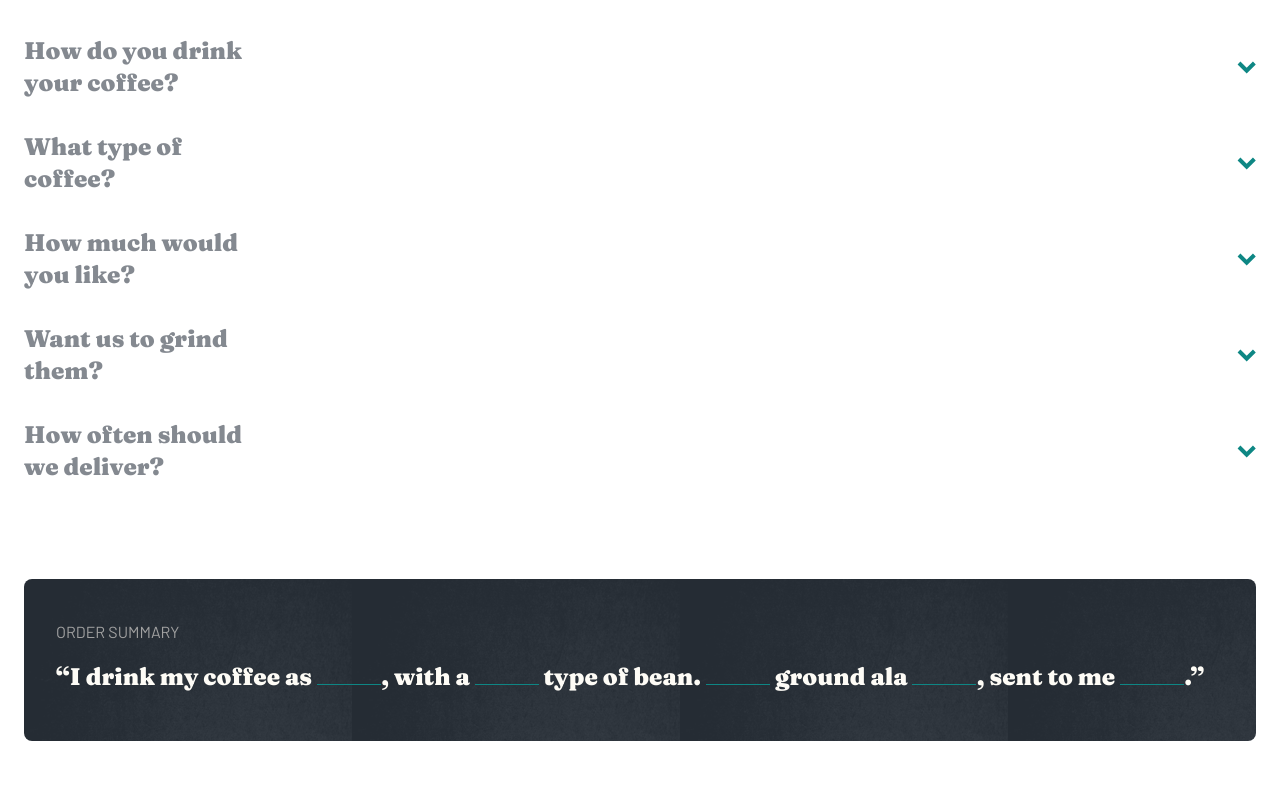
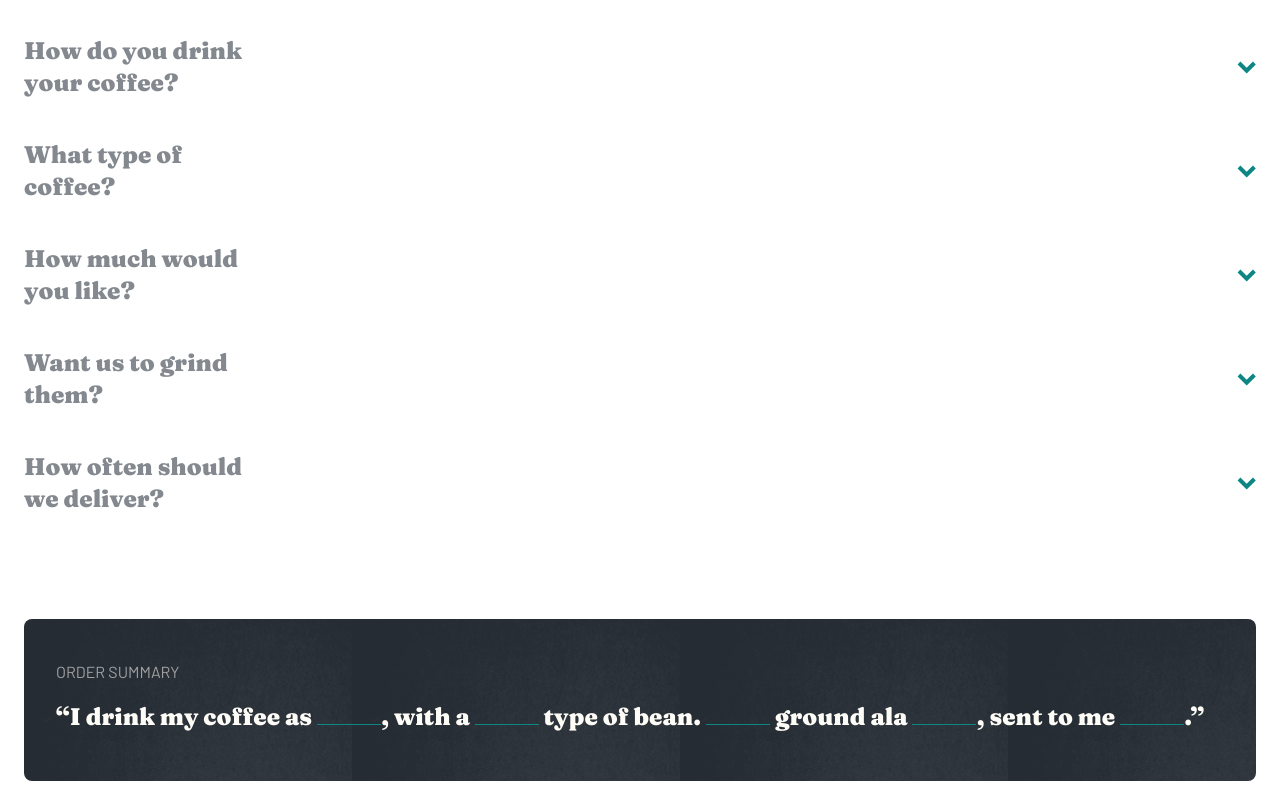
Before and after one commit to SuhasPatnaik/coffeeroasters-subscription-site, a React (Vite) app: page /subscribe in a window 1280 px wide. Shown: the part 1540-2343 px from the top of the page. Built offline with nearby package versions, Linux system fonts and the light colour scheme.

Commit message:
Subtle border animation on Accordion hover added

```diff
--- a/src/components/subscribe/Accordion.tsx
+++ b/src/components/subscribe/Accordion.tsx
@@ -1,4 +1,5 @@
 import { useState } from "react";
+import ExpandingBorderButton from "./ExpandingBorderButton";
 
 export default function Accordion({
   preference,
@@ -14,10 +15,7 @@ export default function Accordion({
 
   return (
     <>
-      <button
-        className="flex justify-between w-full cursor-pointer items-center"
-        onClick={handleQuestionClick}
-      >
+      <ExpandingBorderButton onClick={handleQuestionClick}>
         <h1 className="font-heading text-h4 text-neutral-500 w-56 text-left">
           {preference.question}
         </h1>
@@ -30,7 +28,7 @@ export default function Accordion({
             }`}
           />
         </div>
-      </button>
+      </ExpandingBorderButton>
       {expandAccordion &&
         preference.options.map((option, index) => {
           return (
--- /dev/null
+++ b/src/components/subscribe/ExpandingBorderButton.tsx
@@ -0,0 +1,33 @@
+import { useState } from "react";
+
+const ExpandingBorderButton = ({ onClick, children }) => {
+  const [isHovered, setIsHovered] = useState(false);
+
+  const handleClick = (e) => {
+    if (onClick) {
+      onClick(e);
+    }
+  };
+
+  return (
+    <button
+      className="relative w-full pb-2 cursor-pointer flex items-center justify-between group"
+      onMouseEnter={() => setIsHovered(true)}
+      onMouseLeave={() => setIsHovered(false)}
+      onClick={handleClick}
+    >
+      {children}
+
+      {/* Animated border */}
+      <div className="absolute bottom-0 left-0 w-full h-[1px] bg-transparent">
+        <div
+          className={`absolute left-1/2 transform -translate-x-1/2 h-full bg-primary-accent transition-all duration-400 ease-out ${
+            isHovered ? "w-full" : "w-0"
+          }`}
+        />
+      </div>
+    </button>
+  );
+};
+
+export default ExpandingBorderButton;
```
